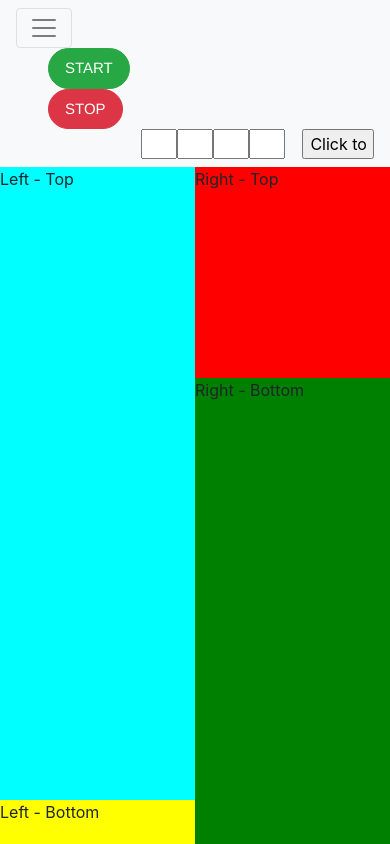
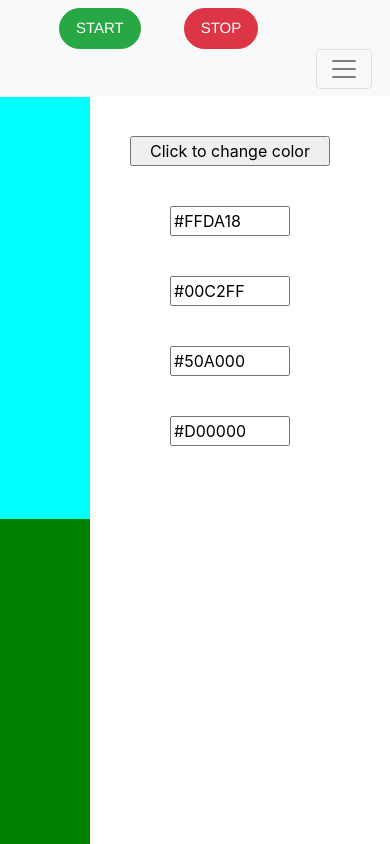
Before and after one commit to harsh735/assignment-, a plain HTML site: page index.html in a window 390 px wide. Both pictures are taken after a click on the button "Toggle navigation". Shown: the top 844 px of the page. Drawn offline with nearby package versions, Linux system fonts and the light colour scheme.

Commit message:
updated changes

```diff
--- a/index.html
+++ b/index.html
@@ -1,3 +1,4 @@
+
 <html lang="en">
   <head>
       <meta charset="UTF-8">
@@ -15,44 +16,41 @@
 
 
       <nav class="navbar navbar-expand-lg navbar-light bg-light">
+        <button onclick="change()" id="startBtn"type="button" class="btn btn-success btn-lg">START</button>
+        <button onclick = "stopColor()" id="stopBtn" type="button" class="btn btn-danger btn-lg">STOP</button>
         <button class="navbar-toggler" type="button" data-toggle="collapse" data-target="#navbarNavDropdown" aria-controls="navbarNavDropdown" aria-expanded="false" aria-label="Toggle navigation">
           <span class="navbar-toggler-icon"></span>
         </button>
+
+            <ul class="navbar-nav">
               <div class="collapse navbar-collapse" id="navbarNavDropdown">
-          <ul class="navbar-nav">
-            <li class="nav-item active">
-                <button onclick="change()" type="button" class="btn btn-success btn-lg">START</button>
-            </li>
-            <li class="nav-item">
-                <button onclick = "stopColor()" id="stopBtn" type="button" class="btn btn-danger btn-lg">STOP</button>
-            </li>
               <li class="nav-item">
                   <input  type="button" id="colorButton" value="Click to change color" onclick="changeColor()">
-                <input class = "inputBtn" type="text" id="colorInputOne">
-                <input class = "inputBtn" type="text" id="colorInputTwo">
-                <input class = "inputBtn" type="text" id="colorInputThree">
-                <input class = "inputBtn" type="text" id="colorInputFour">
+                  <input class = "inputBtn" type="text" id="colorInputFour" value = "#FFDA18">
+                  <input class = "inputBtn" type="text" id="colorInputThree" value="#00C2FF">
+                  <input class = "inputBtn" type="text" id="colorInputTwo" value="#50A000">
+                  <input class = "inputBtn" type="text" id="colorInputOne" value = "#D00000">
 
               </li>
+            </div>
             </ul>
-        </div>
         </nav>
 
           <div class="wrapper">
               <div class="left">
                 <div id="leftTop">
-                  Left - Top
+
                 </div>
                 <div id="leftBottom">
-                  Left - Bottom
+
                 </div>
               </div>
               <div class="right">
                 <div id="rightTop">
-                Right - Top
+
                 </div>
                 <div id="rightBottom">
-                Right - Bottom
+
                 </div>
               </div>
             </div>
--- a/style.css
+++ b/style.css
@@ -5,7 +5,7 @@ html, body {
 
 
   .btn {
-    margin-right: 0rem;
+
     margin-left: 2rem;
     font-family: Helvetica;
     border-radius: 25px;
@@ -63,3 +63,87 @@ html, body {
     flex: 25%;
     /* background: green; */
   }
+
+
+
+
+  @media screen and (max-width: 768px) {
+    .navbar-toggler {
+      margin-left: 300px;
+    }
+
+    .btn {
+      margin-left: 12%;
+      display: flex;
+      justify-content: center;
+      align-items: center;
+    }
+
+    .navbar {
+      justify-content: left;
+    }
+
+    #startBtn, #stopBtn {
+      display: flex;
+      justify-content: center;
+      align-items: center;
+      text-align: center;
+    }
+
+    #navbarNavDropdown {
+      position: absolute;
+      top: 0;
+      right: 0;
+      width: 300px;
+      height: 100vh;
+      margin-top: 96px;
+      background-color: white;
+    }
+
+    .nav-item {
+      display: grid;
+      margin-left: 30px;
+    }
+
+    .inputBtn {
+      display: block;
+      width: 120px;
+      margin-bottom: 40px;
+      margin-left: 50px;
+    }
+
+    #colorButton {
+      width: 200px;
+      margin-bottom: 40px;
+      margin-top: 40px;
+      margin-left: 10px;
+    }
+
+    .wrapper {
+      display: grid;
+      height: 100%;
+    }
+
+    .wrapper .left,
+    .wrapper .right  {
+      flex: 1;
+      display: grid;
+      grid-template-rows: auto auto;
+    }
+
+    .wrapper .left div {
+      height: 50vh;
+    }
+    .wrapper .left div ~ div  {
+      display: none;
+      height: 0%;
+    }
+
+
+    .wrapper .right div  {
+      height: 0%;
+    }
+    .wrapper .right div ~ div {
+      height: 50vh;
+    }
+  }
```
Also changed, not shown: index.js (+0 -46 lines). Lines whose indentation alone changed are shown as unchanged.
